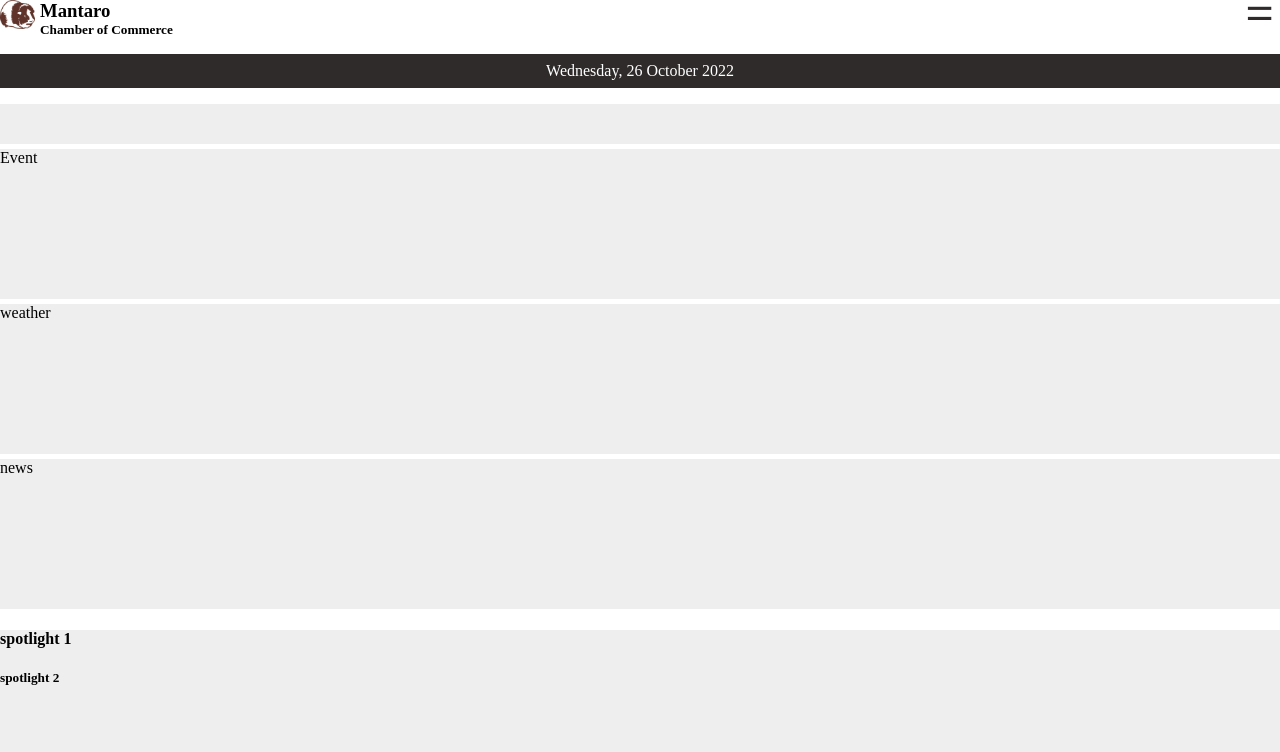
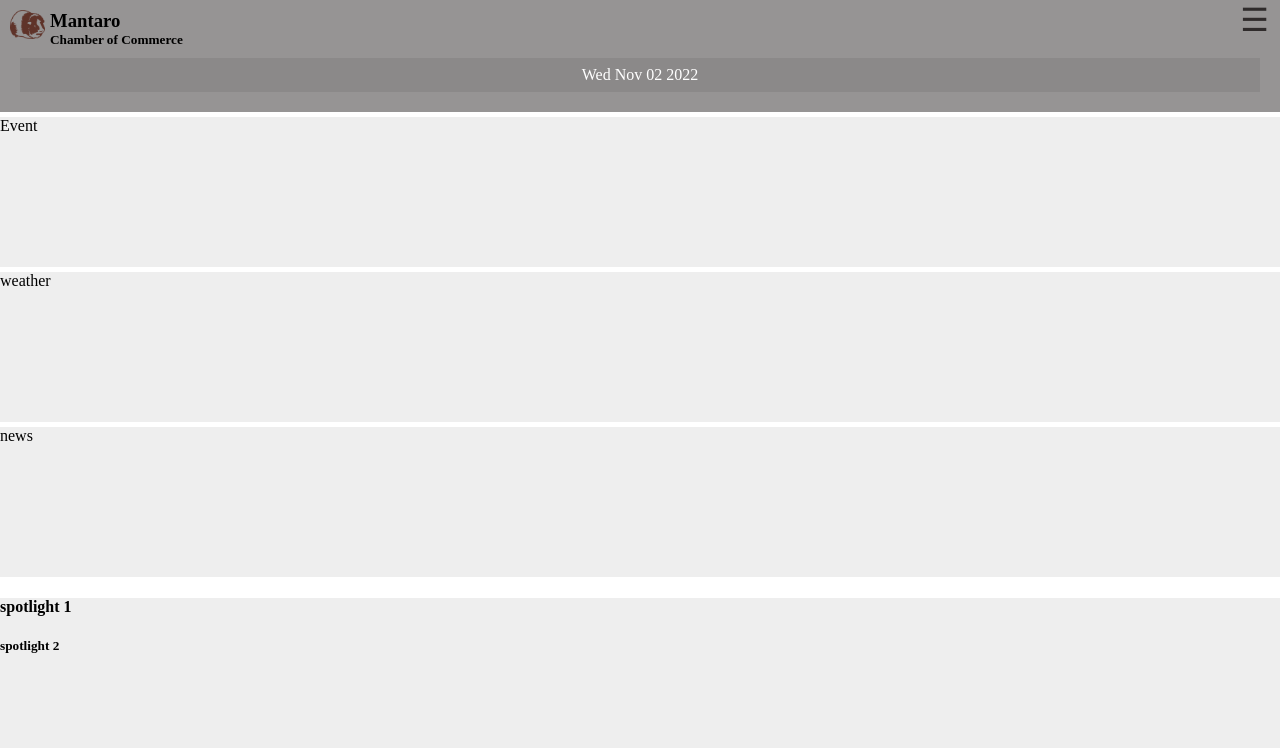
Before and after one commit to HuairaNimrod/frontEnd, a plain HTML site: page chamber/index.html in a window 1280 px wide. Shown: the top 752 px of the page. Drawn offline with Linux system fonts and the light colour scheme.

Commit message:
js banner

```diff
--- a/chamber/index.html
+++ b/chamber/index.html
@@ -19,7 +19,7 @@
         <h3>Mantaro</h3>
         <h5>Chamber of Commerce</h5>
       </div>
-      <p>Wednesday, 26 October 2022</p>
+      <p id="date"></p>
       <nav >
         <button id="hamburguerBtn"><span>&#9776;</span></button>
           <ul id="primaryNav">
@@ -28,9 +28,8 @@
             <li><a href="#">Page</a></li>
           </ul>
       </nav>
-
-
   </header>
+  <div></div>
   <main>
     <div>Event</div>
     <div>weather</div>
@@ -60,5 +59,6 @@
         </div>
   </footer>
   <script src="scripts/hamburguer.js"></script>
+  <script src="scripts/banner.js"></script>
 </body>
 </html>
--- /dev/null
+++ b/chamber/scripts/banner.js
@@ -0,0 +1,4 @@
+const paragraph = document.querySelector("p");
+const d = new Date();
+let date = d.toDateString();
+    paragraph.textContent = date;
--- a/chamber/styles/small.css
+++ b/chamber/styles/small.css
@@ -3,7 +3,10 @@ body{
     margin: 0px;
 }
 header{
+
     display: grid;
+    background-color: rgba(47, 43, 43, .5) ;
+    padding: 10px;
 }
 
 /* first block */
@@ -28,10 +31,18 @@ header{
 }
 /* second block */
 header p {
-    background-color: rgb(47, 43, 43);
+    background-color: rgba(47, 43, 43,.1);
     color: white;
     padding: .5rem 2vw;
-    text-align: center;}
+    text-align: center;
+    margin: 10px;
+}
+
+.message{
+    color: cadetblue;
+    border-radius: 15px;
+
+}
 /* third block  */
 nav button{
     background: transparent;
@@ -39,8 +50,9 @@ nav button{
     font-size: 2rem;
     color: rgb(47, 43, 43);
     float: right;
-    position: relative;
-    top: -115px;
+    position: absolute;
+    right: 5px;
+    top: 0px;
 }
 
 nav{
```
